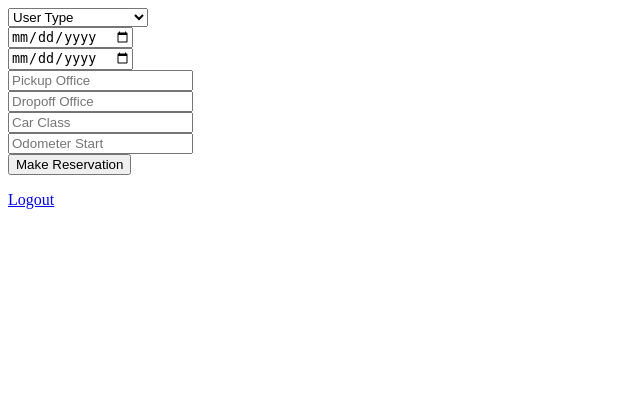
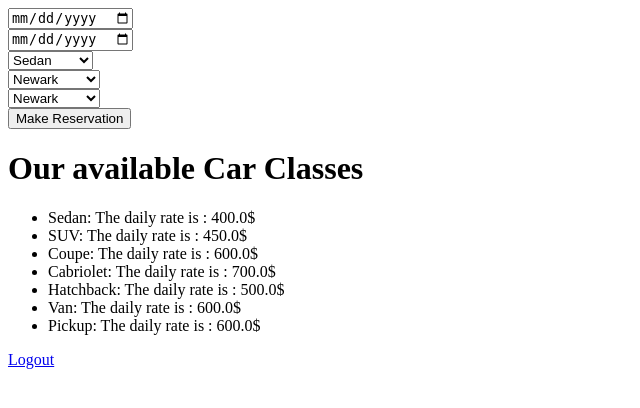
Before and after one commit to AlfaroukSaleh/CarRentalProject, a Django app: page /CarRental/ in a window 1280 px wide. Shown: the top 408 px of the page, without its empty margins (0-640 px from the left). Run offline with Django 4.2, Linux system fonts and the light colour scheme; a user stored in the database is signed in; data comes from the database, SQL or seed files in the repository; both versions use the stored data as it was after the commit.

Commit message:
everything is working fine

```diff
--- a/CarRental/models.py
+++ b/CarRental/models.py
@@ -119,7 +119,7 @@ class Payment(models.Model):
 class Rental_service(models.Model):
     pickup_date = models.DateField(auto_now=False, auto_now_add=False)
     dropoff_date = models.DateField(auto_now=False, auto_now_add=False)
-    start_odometer = models.FloatField(blank=True)
+    start_odometer = models.FloatField(null=True, blank=True)
     end_odometer = models.FloatField(null=True, blank=True)
     daily_limit = models.IntegerField(null=True, blank=True)
     vehicle_id = models.ForeignKey(
--- a/CarRental/templates/CarRental/index.html
+++ b/CarRental/templates/CarRental/index.html
@@ -17,18 +17,6 @@
 
         {% csrf_token %}
 
-        <div class="form-group row">
-            <div class="offset-3 col-sm-6 mb-3 mb-sm-0">
-                <select class="form-control" id="userTypeSelect" name="user_type">
-                    <option value="0">User Type</option>
-                    <option value="2">Parenting Specialist</option>
-                    <option value="3">Parent</option>
-                </select>
-            </div>
-        </div>
-
-
-
         <div class="form-group">
             <input type="date" class="form-control form-control-user" placeholder="Pickup Date" name="pickup_date"
                 id="pickup_date">
@@ -39,37 +27,42 @@
                 id="dropoff_date">
         </div>
 
-        <div class="form-group">
 
-            <input type="number" class="form-control form-control-user" id="examplepickupoffice"
-                placeholder="Pickup Office" name="pickup_office_id">
+        <div class="form-group row">
+            <div class="offset-3 col-sm-6 mb-3 mb-sm-0">
+                <select class="form-control" id="userTypeSelect" name="vehicle_class_id">
+                    {% for car_class in Car_classes %}
+
+                    <option value="{{car_class.id}}">{{car_class.class_name}}</option>
+                    {% endfor %}
+                </select>
+            </div>
+        </div>
 
 
+        <div class="form-group row">
+            <div class="offset-3 col-sm-6 mb-3 mb-sm-0">
+                <select class="form-control" id="userTypeSelect" name="pickup_office_id">
+                    {% for office in Offices %}
+
+                    <option value="{{office.id}}">{{office.city}}</option>
+                    {% endfor %}
+                </select>
+            </div>
         </div>
 
-        <div class="form-group">
+        <div class="form-group row">
+            <div class="offset-3 col-sm-6 mb-3 mb-sm-0">
+                <select class="form-control" id="userTypeSelect" name="dropoff_office_id">
+                    {% for office in Offices %}
 
-            <input type="number" class="form-control form-control-user" id="exampledropoffoffice"
-                placeholder="Dropoff Office" name="dropoff_office_id">
+                    <option value="{{office.id}}">{{office.city}}</option>
+                    {% endfor %}
+                </select>
+            </div>
+        </div>
 
 
-        </div>
-
-        <div class="form-group">
-
-            <input type="number" class="form-control form-control-user" id="examplevehicleclass" placeholder="Car Class"
-                name="vehicle_class_id">
-
-
-        </div>
-
-        <div class="form-group">
-
-            <input type="number" class="form-control form-control-user" id="examplestartodometer"
-                placeholder="Odometer Start" name="start_odometer">
-
-
-        </div>
 
 
 
@@ -80,6 +73,20 @@
     </form>
 
 
+    <h1>Our available Car Classes</h1>
+    <div class="form-group row">
+        <div class="offset-3 col-sm-6 mb-3 mb-sm-0">
+            <ul>
+                {% for car_class in Car_classes %}
+
+                <li>{{car_class.class_name}}: The daily rate is : {{car_class.daily_rate}}$</li>
+                {% endfor %}
+            </ul>
+        </div>
+    </div>
+
+
+
 
     <a class="btn btn-primary" href="{% url 'CarRental:logout' %}">Logout</a>
 
--- a/CarRental/urls.py
+++ b/CarRental/urls.py
@@ -12,6 +12,7 @@ urlpatterns = [
     path("login", views.login_view, name="login"),
     path("logout", views.logout_view, name="logout"),
     path("makereservation", views.makereservation, name="makereservation"),
+    path("payment/<int:reservation_id>", views.payment, name="payment")
 
 
 ]
--- a/CarRental/views.py
+++ b/CarRental/views.py
@@ -6,7 +6,7 @@ from django.contrib.auth.models import User
 
 import hashlib
 from itertools import chain
-from .models import Individual_customer, Corporate_customer, Insurance_company, Corporation, Rental_service, Office
+from .models import Individual_customer, Corporate_customer, Insurance_company, Corporation, Rental_service, Office, Vehicle_class
 from django.contrib.auth import authenticate, login, logout
 
 # Create your views here.
@@ -16,12 +16,17 @@ def index(request):
     if not request.user.is_authenticated:
         return HttpResponseRedirect(reverse("CarRental:login"))
     else:
-        return render(request, "CarRental/index.html")
+        return render(request, "CarRental/index.html", {
+            "Car_classes": Vehicle_class.objects.all(),
+            "Offices": Office.objects.all()
+        })
 
 
 def adduserindividual(request):  # used for adding Indivdual users
     if request.method == "GET":
-        return render(request, "CarRental/adduserindividual.html")
+        return render(request, "CarRental/adduserindividual.html", {
+            "Insurance_companies": Insurance_company.objects.all()
+        })
 
     if request.user.is_authenticated:
         messages.error(request, "You are not authorized to view this page!")
@@ -34,7 +39,7 @@ def adduserindividual(request):  # used for adding Indivdual users
                 user_email=request.POST["user_email"]).first()
             if user_email_validator is not None:
                 messages.error(request, "This email was previously used!")
-                return HttpResponseRedirect(reverse("adduserindividual"))
+                return HttpResponseRedirect(reverse("CarRental:adduserindividual"))
 
                 # Checks if this number was previously used
             user_phone_validator = Individual_customer.objects.filter(
@@ -43,12 +48,12 @@ def adduserindividual(request):  # used for adding Indivdual users
             if user_phone_validator is not None:
                 messages.error(
                     request, "This phone number was previously used!")
-                return HttpResponseRedirect(reverse("adduserindividual"))
+                return HttpResponseRedirect(reverse("CarRental:adduserindividual"))
 
             if request.POST["user_pass1"] != request.POST["user_pass2"]:
                 messages.error(
                     request, "The two passwords don't match!")
-                return HttpResponseRedirect(reverse("adduserindividual"))
+                return HttpResponseRedirect(reverse("CarRental:adduserindividual"))
 
                 # Creates a new user
             user = Individual_customer(user_name=request.POST["user_name"], user_email=request.POST["user_email"], user_phone=request.POST[
@@ -57,13 +62,19 @@ def adduserindividual(request):  # used for adding Indivdual users
             user2 = User.objects.create_user(username=request.POST["user_name"],
                                              email=request.POST["user_email"],
                                              password=request.POST["user_pass1"])
+            u = authenticate(
+                request, username=request.POST["user_name"], password=request.POST["user_pass1"])
+            messages.success(request, "User added successfuly")
+            login(request, u)
             messages.success(request, "User added successfuly")
             return HttpResponseRedirect(reverse("CarRental:index"))
 
 
 def addusercorporate(request):  # used for adding Corporate users
     if request.method == "GET":
-        return render(request, "CarRental/addusercorporate.html")
+        return render(request, "CarRental/addusercorporate.html", {
+            "Corporations": Corporation.objects.all()
+        })
 
     if request.user.is_authenticated:
         messages.error(request, "You are not authorized to view this page!")
@@ -76,7 +87,7 @@ def addusercorporate(request):  # used for adding Corporate users
                 user_email=request.POST["user_email"]).first()
             if user_email_validator is not None:
                 messages.error(request, "This email was previously used!")
-                return HttpResponseRedirect(reverse("addusercorporate"))
+                return HttpResponseRedirect(reverse("CarRental:addusercorporate"))
 
                 # Checks if this number was previously used
             user_phone_validator = Individual_customer.objects.filter(
@@ -85,12 +96,12 @@ def addusercorporate(request):  # used for adding Corporate users
             if user_phone_validator is not None:
                 messages.error(
                     request, "This phone number was previously used!")
-                return HttpResponseRedirect(reverse("addusercorporate"))
+                return HttpResponseRedirect(reverse("CarRental:addusercorporate"))
 
             if request.POST["user_pass1"] != request.POST["user_pass2"]:
                 messages.error(
                     request, "The two passwords don't match!")
-                return HttpResponseRedirect(reverse("addusercorporate"))
+                return HttpResponseRedirect(reverse("CarRental:addusercorporate"))
 
                 # Creates a new user
             user = Corporate_customer(user_name=request.POST["user_name"], user_email=request.POST["user_email"], user_phone=request.POST[
@@ -99,7 +110,10 @@ def addusercorporate(request):  # used for adding Corporate users
             user2 = User.objects.create_user(username=request.POST["user_name"],
                                              email=request.POST["user_email"],
                                              password=request.POST["user_pass1"])
+            u = authenticate(
+                request, username=request.POST["user_name"], password=request.POST["user_pass1"])
             messages.success(request, "User added successfuly")
+            login(request, u)
             return HttpResponseRedirect(reverse("CarRental:index"))
 
 
@@ -152,13 +166,28 @@ def makereservation(request):
             if individual_customer is not None:
                 # This means we have an individual customer making a reservation
                 reservation = Rental_service(pickup_date=request.POST["pickup_date"], dropoff_date=request.POST["dropoff_date"], office_pickup=Office.objects.get(
-                    pk=request.POST["pickup_office_id"]), office_dropoff=Office.objects.get(pk=request.POST["dropoff_office_id"]), individual_cust_id=individual_customer, start_odometer=request.POST["start_odometer"])
+                    pk=request.POST["pickup_office_id"]), office_dropoff=Office.objects.get(pk=request.POST["dropoff_office_id"]), individual_cust_id=individual_customer)
                 reservation.save()
-                return HttpResponseRedirect(reverse("CarRental:index"))
+                # Head to the payment page with the reservation ID
+                return HttpResponseRedirect(reverse("CarRental:payment", args=(reservation.id,)))
             else:
                 # This means a corporate customer is making a reservation
                 reservation = Rental_service(pickup_date=request.POST["pickup_date"], dropoff_date=request.POST["dropoff_date"], office_pickup=Office.objects.get(
-                    pk=request.POST["pickup_office_id"]), office_dropoff=Office.objects.get(pk=request.POST["dropoff_office_id"]), corporate_cust_id=corporate_customer, start_odometer=request.POST["start_odometer"])
+                    pk=request.POST["pickup_office_id"]), office_dropoff=Office.objects.get(pk=request.POST["dropoff_office_id"]), corporate_cust_id=corporate_customer)
                 reservation.save()
-                return HttpResponseRedirect(reverse("CarRental:index"))
+                # Head to the payment page with the reservation ID
+                return HttpResponseRedirect(reverse("CarRental:payment", args=(reservation.id,)))
     return HttpResponseRedirect(reverse("CarRental:index"))
+
+
+def payment(request, reservation_id):
+    if not request.user.is_authenticated:
+        messages.error(request, "You are not authorized to view this page!")
+        return HttpResponseRedirect(reverse("CarRental:login"))
+
+    return render(request, "CarRental/payment.html")
+    #
+    #
+    # The payment page shall be implemented here
+    #
+    #
```
Also changed, not shown: CarRental/templates/CarRental/addusercorporate.html (+10 -4 lines), CarRental/templates/CarRental/adduserindividual.html (+8 -5 lines), CarRental/templates/CarRental/payment.html (added, +10 -0 lines), CarRental/migrations/0008_alter_rental_service_start_odometer.py (added), db.sqlite3.
